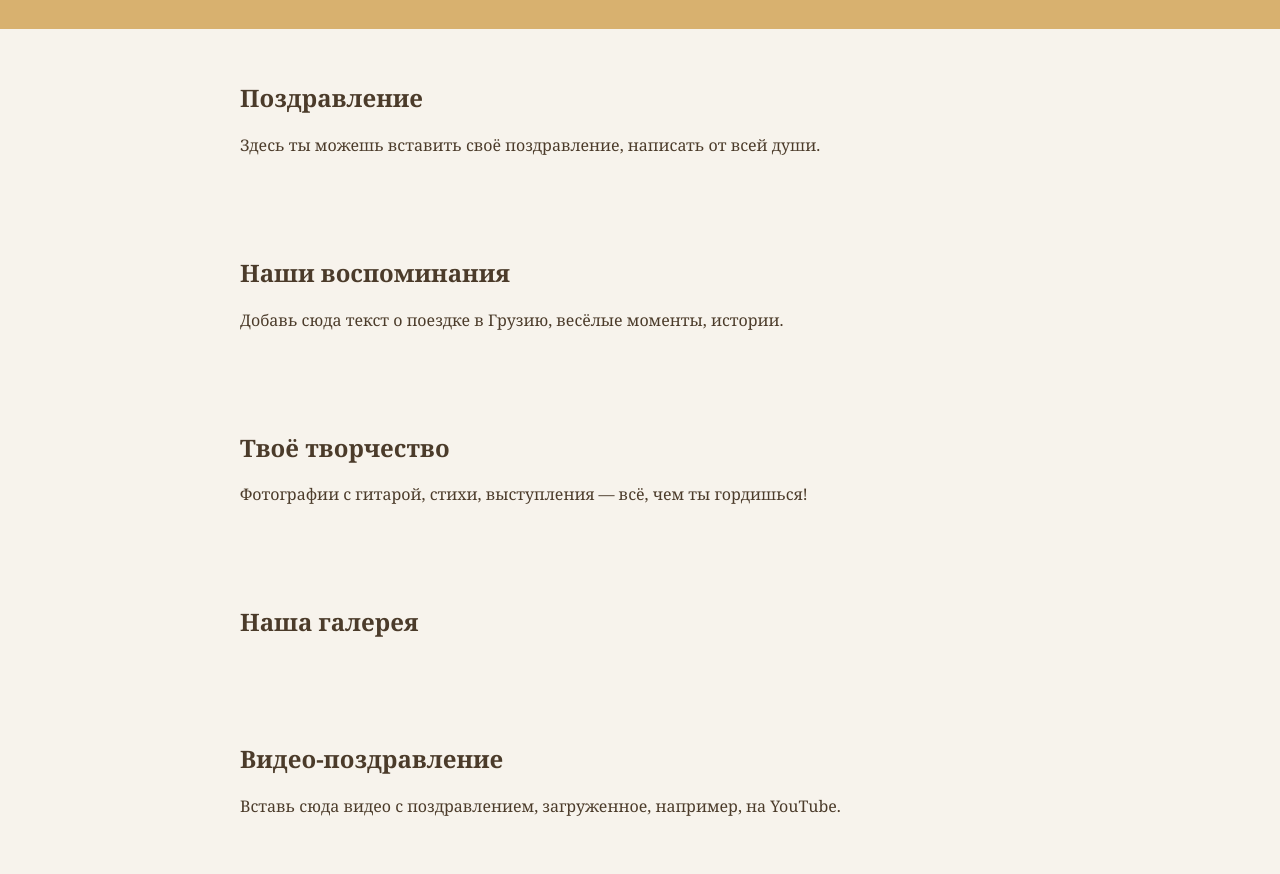
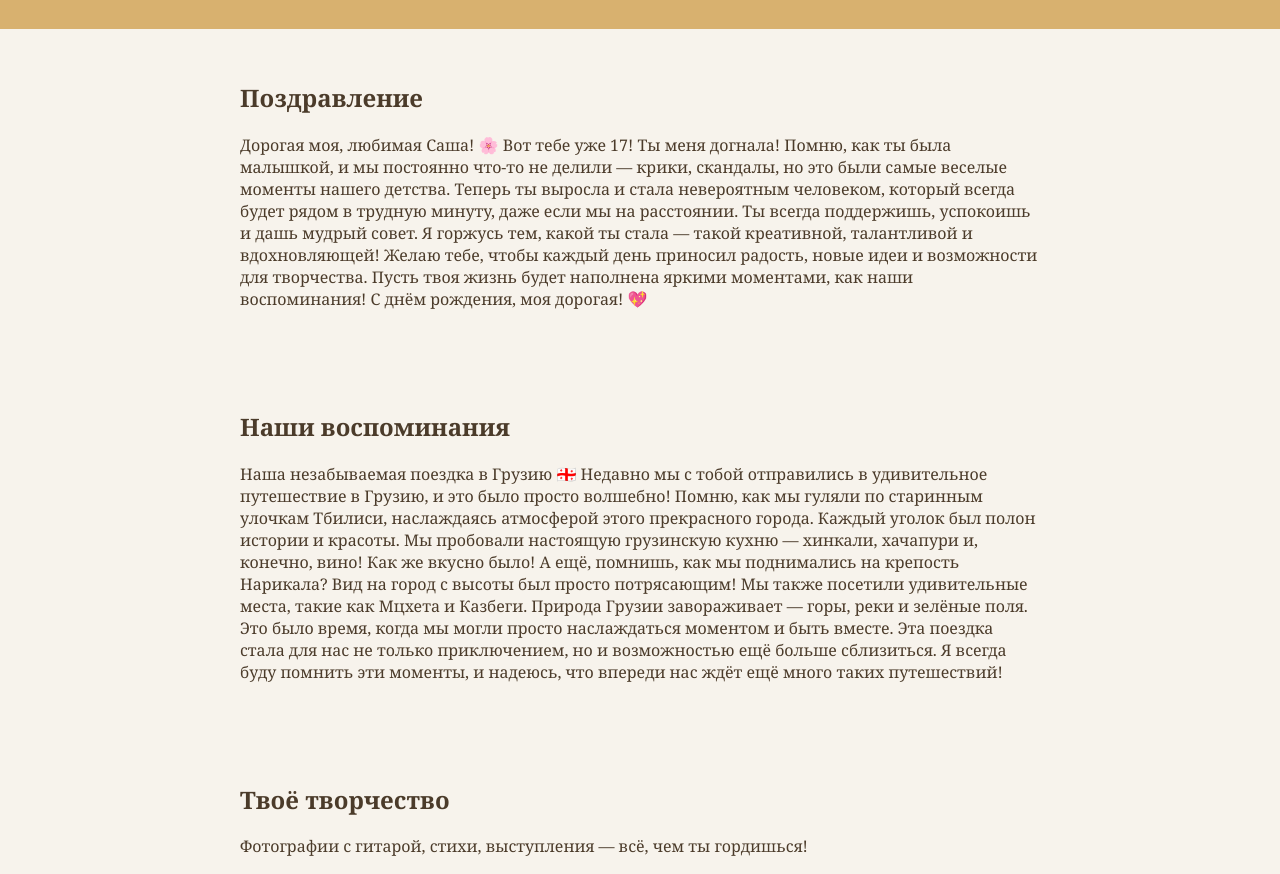
Before and after one commit to shevchenkox2005-arch/happy-birthday-sasha, a plain HTML site: page index.html in a window 1280 px wide. Shown: the part 78-952 px from the top of the page. Drawn offline with Linux system fonts and the light colour scheme.

Commit message:
Update index.html

```diff
--- a/index.html
+++ b/index.html
@@ -51,12 +51,27 @@
 
     <section id="congratulation">
         <h2>Поздравление</h2>
-        <p>Здесь ты можешь вставить своё поздравление, написать от всей души.</p>
+        <p>Дорогая моя, любимая Саша! 🌸
+
+Вот тебе уже 17! Ты меня догнала! Помню, как ты была малышкой, и мы постоянно что-то не делили — крики, скандалы, но это были самые веселые моменты нашего детства. Теперь ты выросла и стала невероятным человеком, который всегда будет рядом в трудную минуту, даже если мы на расстоянии.
+
+Ты всегда поддержишь, успокоишь и дашь мудрый совет. Я горжусь тем, какой ты стала — такой креативной, талантливой и вдохновляющей! Желаю тебе, чтобы каждый день приносил радость, новые идеи и возможности для творчества. Пусть твоя жизнь будет наполнена яркими моментами, как наши воспоминания!
+
+С днём рождения, моя дорогая! 💖
+            </p>
     </section>
 
     <section id="memories">
         <h2>Наши воспоминания</h2>
-        <p>Добавь сюда текст о поездке в Грузию, весёлые моменты, истории.</p>
+        <p>Наша незабываемая поездка в Грузию 🇬🇪
+
+Недавно мы с тобой отправились в удивительное путешествие в Грузию, и это было просто волшебно! Помню, как мы гуляли по старинным улочкам Тбилиси, наслаждаясь атмосферой этого прекрасного города. Каждый уголок был полон истории и красоты.
+
+Мы пробовали настоящую грузинскую кухню — хинкали, хачапури и, конечно, вино! Как же вкусно было! А ещё, помнишь, как мы поднимались на крепость Нарикала? Вид на город с высоты был просто потрясающим!
+
+Мы также посетили удивительные места, такие как Мцхета и Казбеги. Природа Грузии завораживает — горы, реки и зелёные поля. Это было время, когда мы могли просто наслаждаться моментом и быть вместе.
+
+Эта поездка стала для нас не только приключением, но и возможностью ещё больше сблизиться. Я всегда буду помнить эти моменты, и надеюсь, что впереди нас ждёт ещё много таких путешествий!</p>
     </section>
 
     <section id="creativity">
@@ -71,11 +86,7 @@
         </div>
     </section>
 
-    <section id="video">
-        <h2>Видео-поздравление</h2>
-        <p>Вставь сюда видео с поздравлением, загруженное, например, на YouTube.</p>
-        <!-- Пример: <iframe width="560" height="315" src="https://www.youtube.com/embed/ID" frameborder="0" allowfullscreen></iframe> -->
-    </section>
+
 
     <section id="quiz">
         <h2>Викторина: Насколько ты знаешь Сашу?</h2>
```
